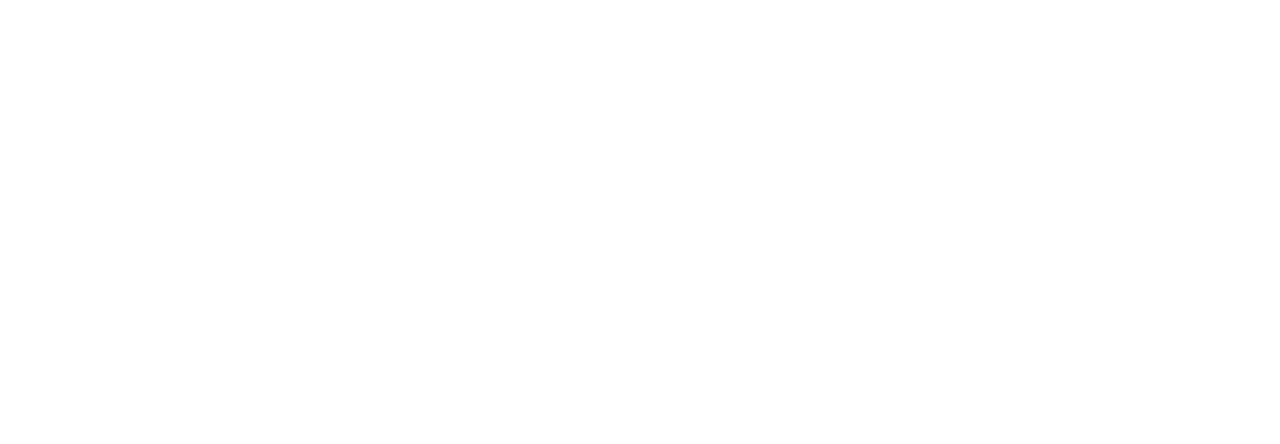
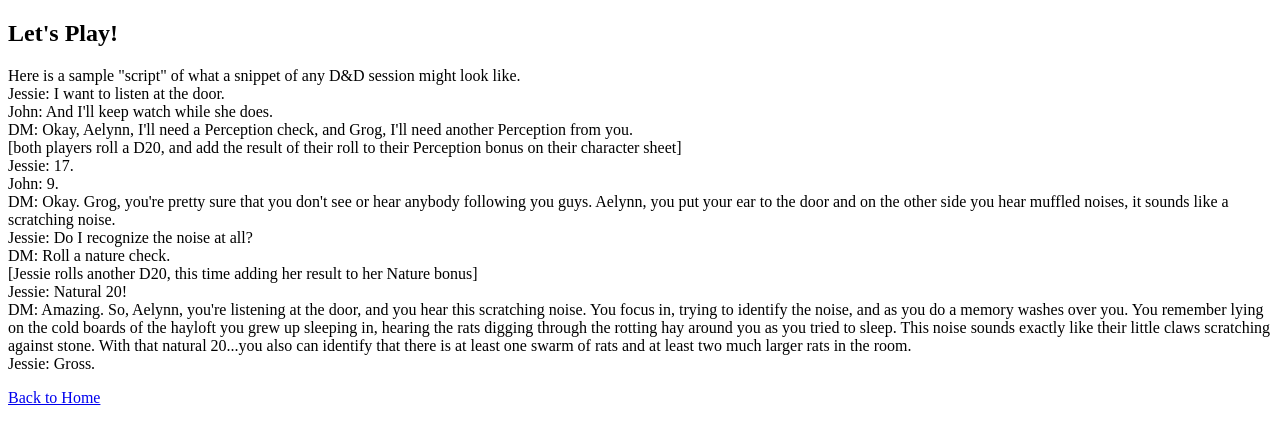
Before and after one commit to charlmwynn/assignment2-dnd, a plain HTML site: page page2.html in a window 1280 px wide. Drawn offline with Linux system fonts and the light colour scheme.

Commit message:
added page 2

```diff
--- a/page2.html
+++ b/page2.html
@@ -0,0 +1,24 @@
+<!DOCTYPE html>
+<html>
+    <body><main>
+    <article>
+        <h1>Let's Play!</h1>
+        <p>Here is a sample "script" of what a snippet of any D&D session might look like.<br>
+            Jessie: I want to listen at the door.<br>
+            John: And I'll keep watch while she does.<br>
+            DM: Okay, Aelynn, I'll need a Perception check, and Grog, I'll need another Perception from you.<br>
+            [both players roll a D20, and add the result of their roll to their Perception bonus on their character sheet]<br>
+            Jessie: 17.<br>
+            John: 9.<br>
+            DM: Okay. Grog, you're pretty sure that you don't see or hear anybody following you guys. Aelynn, you put your ear to the door and on the other side you hear muffled noises, it sounds like a scratching noise.<br>
+            Jessie: Do I recognize the noise at all?<br>
+            DM: Roll a nature check.<br>
+            [Jessie rolls another D20, this time adding her result to her Nature bonus]<br>
+            Jessie: Natural 20!<br>
+            DM: Amazing. So, Aelynn, you're listening at the door, and you hear this scratching noise. You focus in, trying to identify the noise, and as you do a memory washes over you. You remember lying on the cold boards of the hayloft you grew up sleeping in, hearing the rats digging through the rotting hay around you as you tried to sleep. This noise sounds exactly like their little claws scratching against stone. With that natural 20...you also can identify that there is at least one swarm of rats and at least two much larger rats in the room.<br>
+            Jessie: Gross.</p>
+
+    </article>
+    <footer><a href="index.html">Back to Home</a></footer>
+    </main></body>
+</html>
```
Also changed, not shown: index.html (+2 -7 lines).
